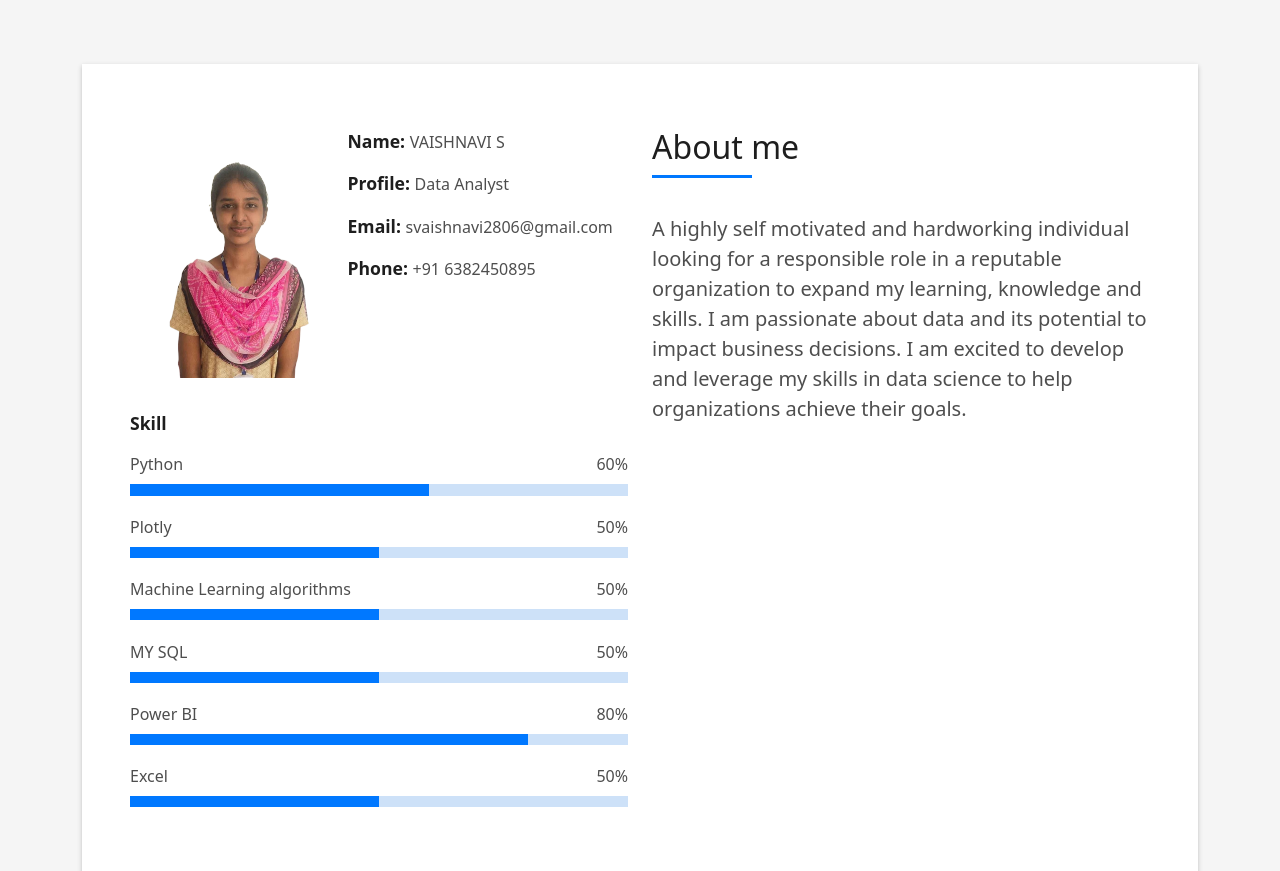
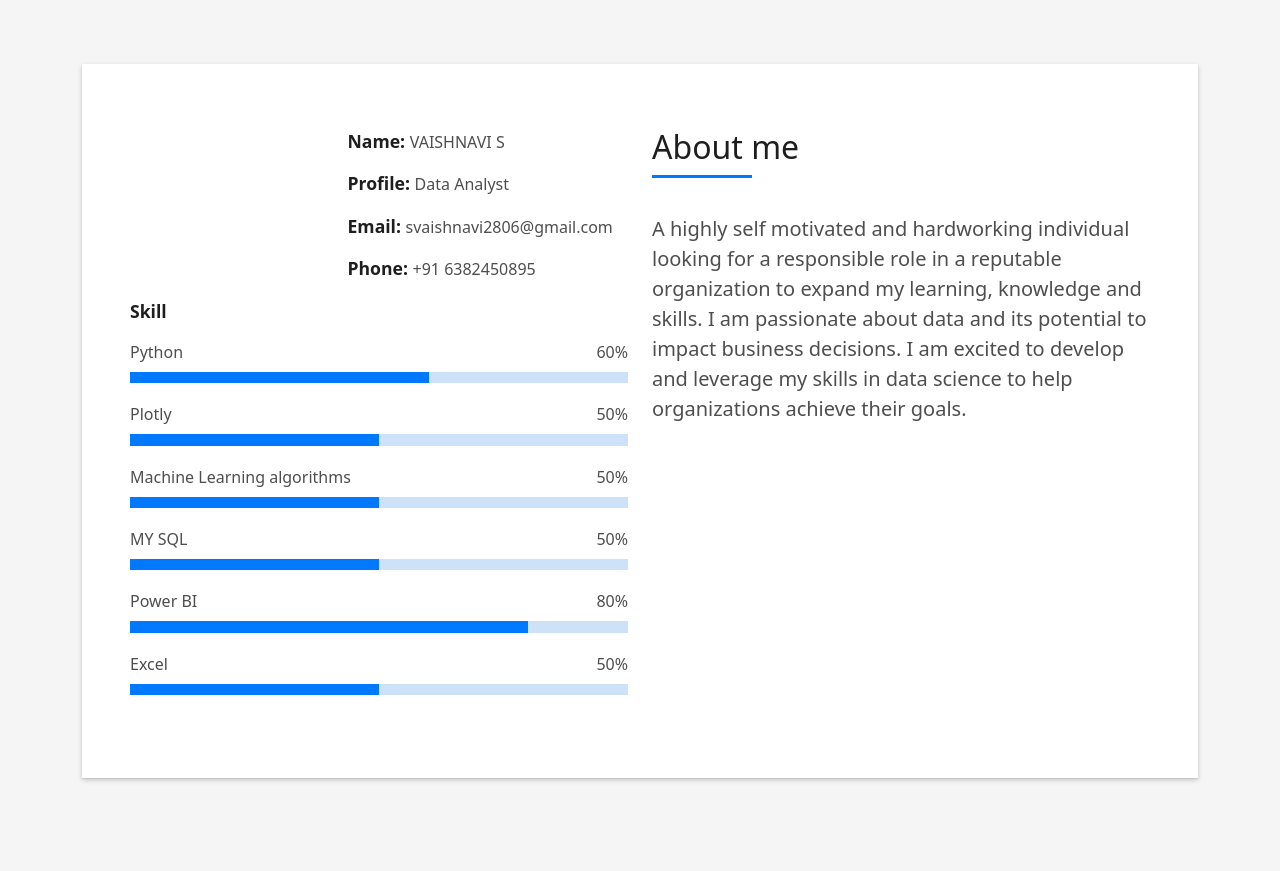
Before and after one commit to VAISH2806/my_portfolio, a plain HTML site: page index.html in a window 1280 px wide. Shown: the part 800-1671 px from the top of the page. Drawn offline with Linux system fonts and the light colour scheme.

Commit message:
Update index.html

```diff
--- a/index.html
+++ b/index.html
@@ -103,7 +103,7 @@
                   <div class="row">
                     <div class="col-sm-6 col-md-5">
                       <div class="about-img">
-                        <img src="photo (2).png" class="img-fluid rounded b-shadow-a" alt="">
+<!--                         <img src="photo (2).png" class="img-fluid rounded b-shadow-a" alt=""> -->
                       </div>
                     </div>
                     <div class="col-sm-6 col-md-7">
```
